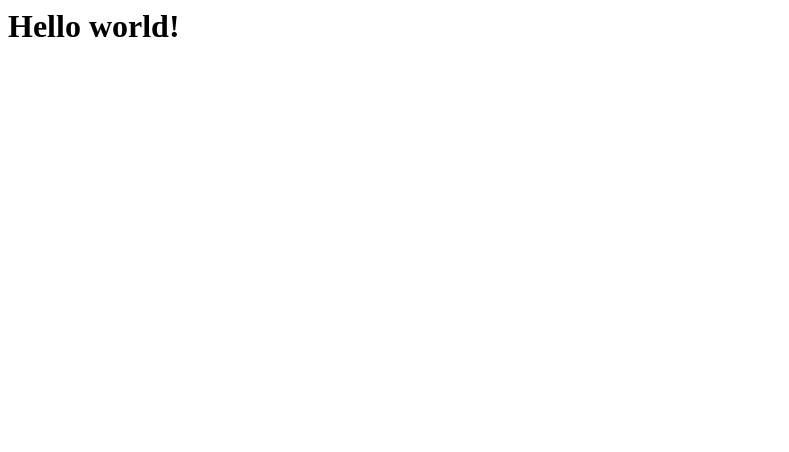
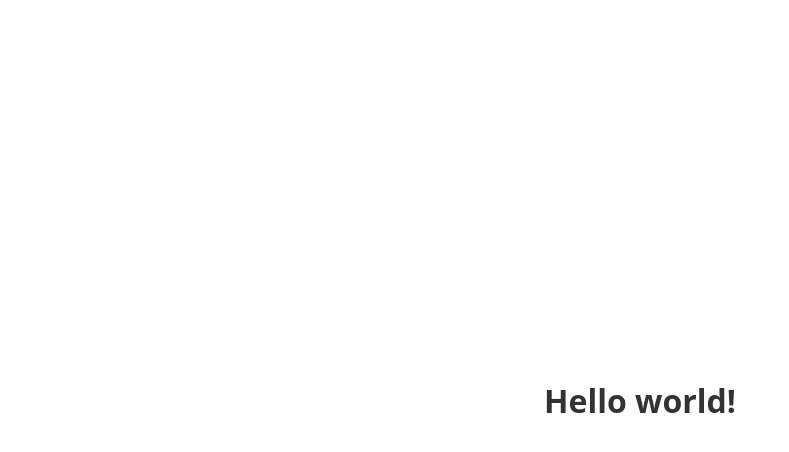
Before and after one commit to IsaacLean/learn-electron, an Electron app: page index.html in a window 1280 px wide. Shown: the whole page, without its empty margins (0-789 px from the left). Drawn offline with Linux system fonts and the light colour scheme.

Commit message:
Load CSS, load window after DOM is rendered

```diff
--- a/index.html
+++ b/index.html
@@ -1,6 +1,7 @@
 <html>
 	<head>
 		<title>Hello world!</title>
+		<link rel="stylesheet" href="./style.css" />
 	</head>
 	<body>
 		<h1>Hello world!</h1>
--- /dev/null
+++ b/style.css
@@ -0,0 +1,8 @@
+body {
+	display: flex;
+	align-items: center;
+	justify-content: center;
+	color: #333;
+	font-family: 'Open Sans', sans-serif;
+	text-align: center;
+}
```
Also changed, not shown: index.js (+7 -2 lines).
